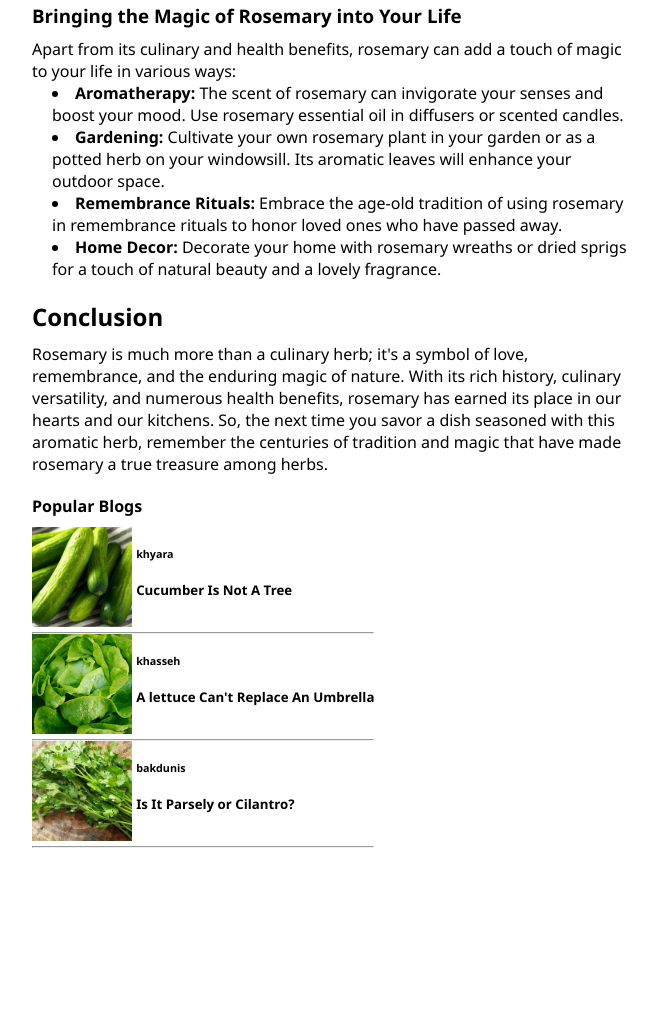
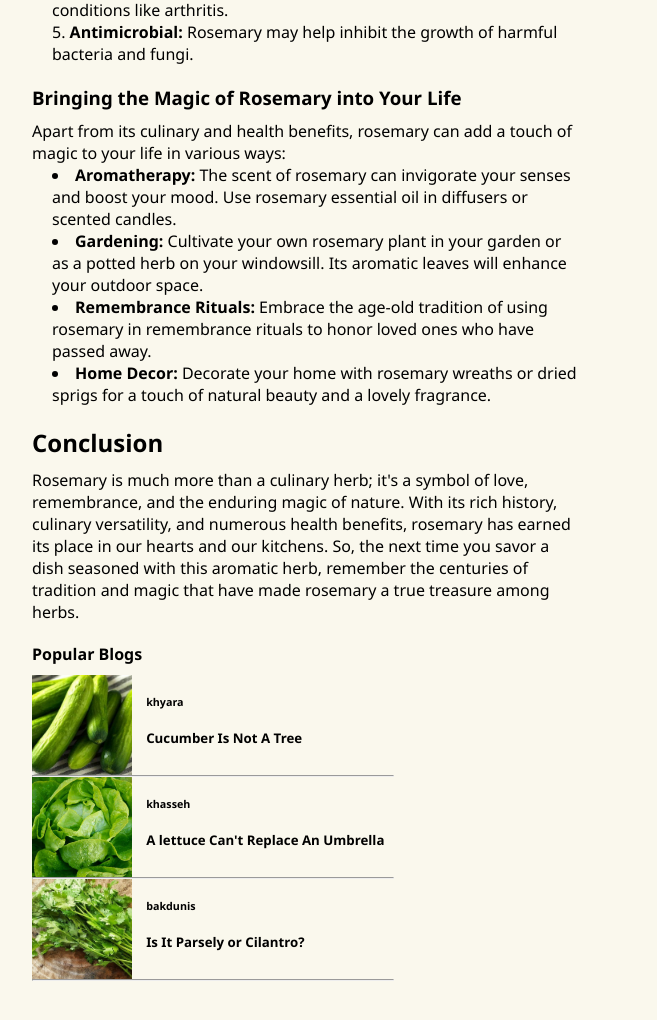
Before and after one commit to MoeKhaweja/Blog-page, a plain HTML site: page index.html in a window 1280 px wide. Shown: the part 1744-2764 px from the top of the page, without its empty margins (268-925 px from the left). Drawn offline with Linux system fonts and the light colour scheme.

Commit message:
Final Styling Edits

```diff
--- a/Styles/styles.css
+++ b/Styles/styles.css
@@ -5,11 +5,12 @@
 
 ul,
 ol {
-  padding-left: 20px; /* Adjust the value to control the margin level */
+  padding-left: 20px;
   list-style-position: inside;
 }
 
 body {
+  background-color: #faf8ed;
   font-family: "Segoe UI";
   margin-top: 150px;
   margin-left: 300px;
@@ -17,9 +18,6 @@ body {
   margin-bottom: 200px;
 }
 
-.blog-body {
-  width: 600px;
-}
 h1,
 h2,
 h3,
@@ -29,3 +27,20 @@ h6 {
   margin-top: 20px;
   margin-bottom: 10px;
 }
+
+.blog-body {
+  width: 550px;
+}
+
+.container {
+  padding-right: 10px;
+
+  display: inline-block;
+  vertical-align: top;
+}
+.img-size-hero {
+  width: 100%;
+}
+.img-size-thumb {
+  width: 100px;
+}
--- a/index.html
+++ b/index.html
@@ -14,13 +14,17 @@
           src="./Assets/icon.jpg"
           alt="kitty"
           height="40px"
-          style="display: inline-block"
+          class="container"
         />
-        <h5 style="display: inline-block">by M.Khaweja, A Blog for Khawejas</h5>
+        <h5 class="container">by M.Khaweja, A Blog for Khawejas</h5>
       </div>
-      <img src="./Assets/rosemary-hero.jpeg" alt="rosemary" width="100%" />
+      <img
+        src="./Assets/rosemary-hero.jpeg"
+        alt="rosemary"
+        class="img-size-hero"
+      />
     </section>
-    <div class="blog-body" style="display: inline-block">
+    <div class="blog-body container">
       <h2>Introduction</h2>
 
       <p>
@@ -150,16 +154,15 @@
         tradition and magic that have made rosemary a true treasure among herbs.
       </p>
     </div>
-    <section style="display: inline-block; vertical-align: top">
+    <section class="container">
       <h4>Popular Blogs</h4>
       <div>
         <img
           src="./Assets/khyara.jpg"
           alt="khyara"
-          width="100px"
-          style="display: inline-block"
+          class="container img-size-thumb"
         />
-        <div style="display: inline-block; vertical-align: top">
+        <div class="container">
           <h6>khyara</h6>
           <h5>Cucumber Is Not A Tree</h5>
         </div>
@@ -169,10 +172,9 @@
         <img
           src="./Assets/khasse.jpg"
           alt="khasse"
-          width="100px"
-          style="display: inline-block"
+          class="container img-size-thumb"
         />
-        <div style="display: inline-block; vertical-align: top">
+        <div class="container">
           <h6>khasseh</h6>
           <h5>A lettuce Can't Replace An Umbrella</h5>
         </div>
@@ -182,10 +184,9 @@
         <img
           src="./Assets/ba2dunis.jpg"
           alt="ba2dunis"
-          width="100px"
-          style="display: inline-block"
+          class="container img-size-thumb"
         />
-        <div style="display: inline-block; vertical-align: top">
+        <div class="container">
           <h6>bakdunis</h6>
           <h5>Is It Parsely or Cilantro?</h5>
         </div>
```
